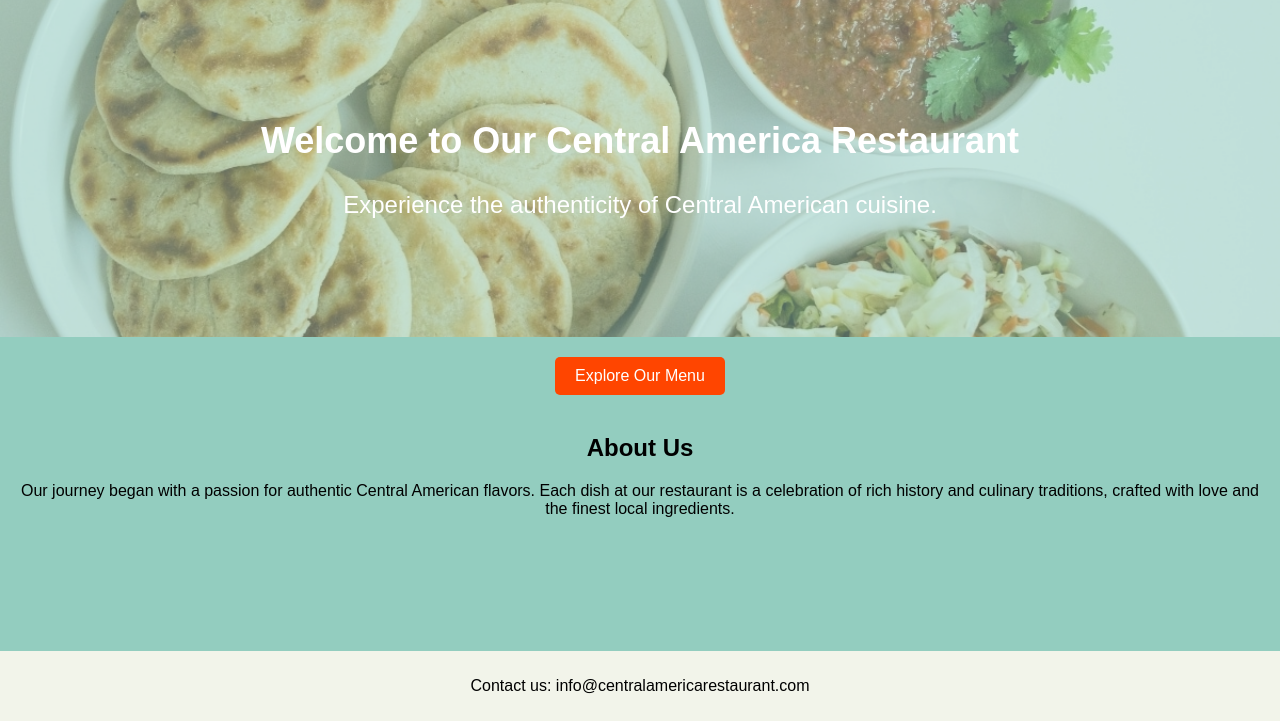
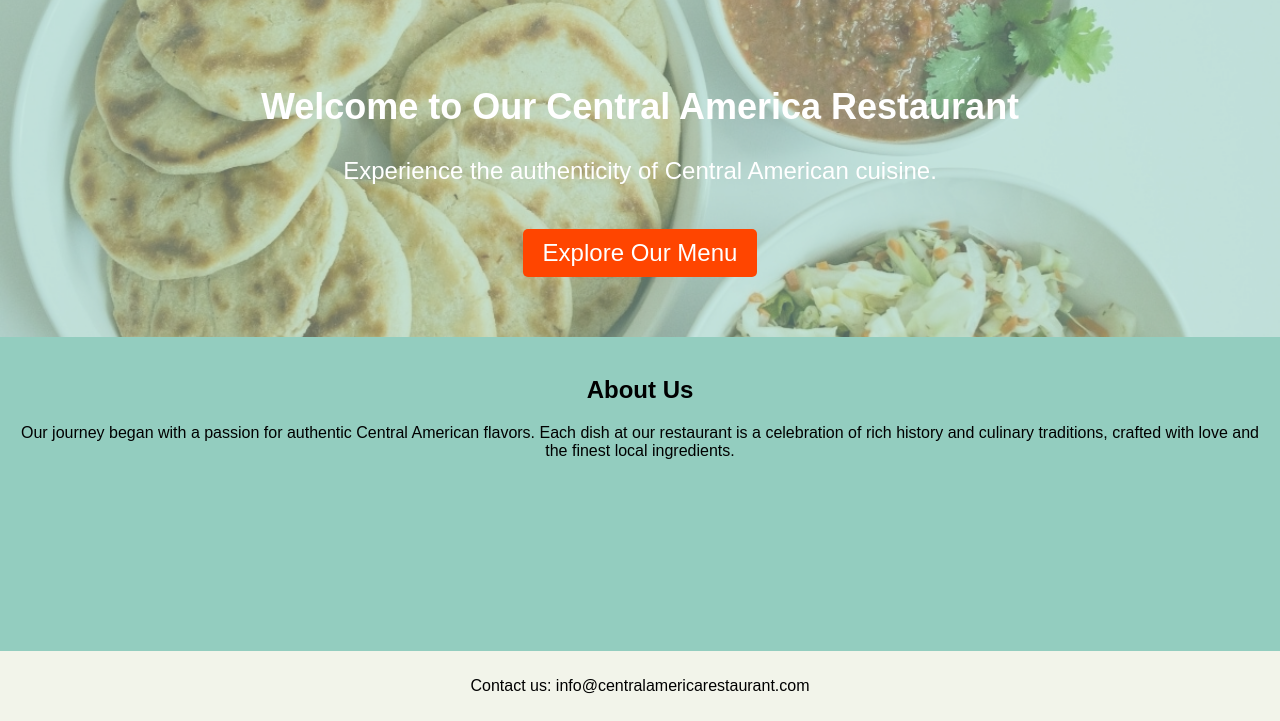
Before and after one commit to MrTwinCharge/Central-American-Resturaunt, a plain HTML site: page index.html in a window 1280 px wide. Shown: the part 79-800 px from the top of the page. Drawn offline with Linux system fonts and the light colour scheme.

Commit message:
front better

```diff
--- a/index.html
+++ b/index.html
@@ -31,15 +31,15 @@
     </header>
 
     <section id="home" class="background-section">
-     <div style="opacity: 1;"> <h1 class="back">Welcome to Our Central America Restaurant</h1>
+     <div style="opacity: 1;" class="back"> <h1 class="back">Welcome to Our Central America Restaurant</h1>
         <p  class="back" style="color: white;">Experience the authenticity of Central American cuisine.</p>
+        <a href="menu.html" class="cta-button" >Explore Our Menu</a>
 
     </div>
 
     </section>
 
     <div style="text-align: center;">
-        <a href="menu.html" class="cta-button">Explore Our Menu</a>
     </div>
 
     <section id="about">
```
